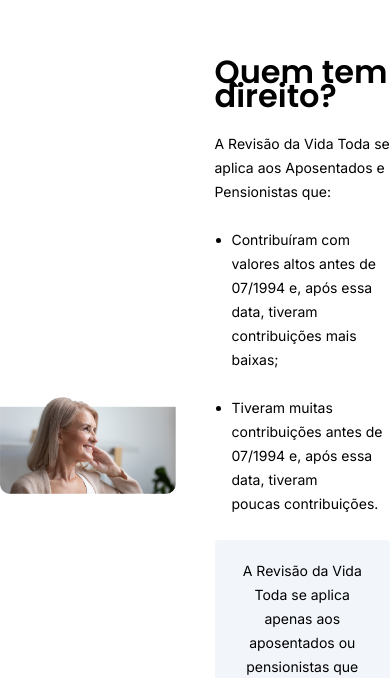
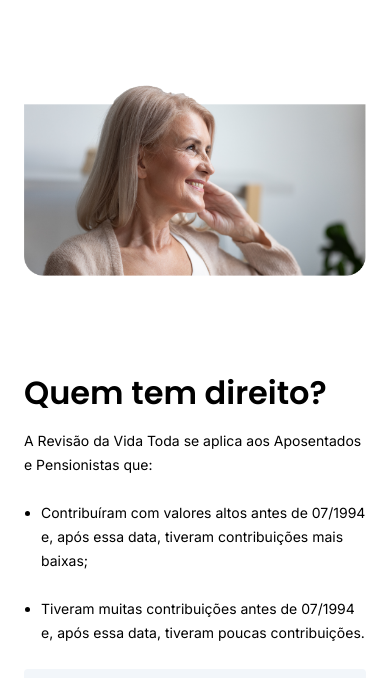
Before and after one commit to iliampav/glomb-website, a Next.js app: page /aposentadoria in a window 390 px wide. Shown: the part 1726-2404 px from the top of the page. Built offline with nearby package versions, Linux system fonts and the light colour scheme.

Commit message:
made responsive changes and remove extra css

```diff
--- a/src/components/atons/blueButton/styles.module.scss
+++ b/src/components/atons/blueButton/styles.module.scss
@@ -19,10 +19,6 @@
     }
 }
 
-@media (max-width: 992px) {
-
-}
-
 @media (max-width: 768px) {
     .buttonContainer {
         width: 100%;
--- a/src/components/formsTitles/styles.module.scss
+++ b/src/components/formsTitles/styles.module.scss
@@ -82,10 +82,6 @@
     }
 }
 
-@media (max-width: 1200px) {
-
-}
-
 @media (max-width: 992px) {
     .formsTopics {
         flex-wrap: wrap;
--- a/src/components/insideTopics/index.tsx
+++ b/src/components/insideTopics/index.tsx
@@ -31,7 +31,7 @@ export default function InsideTopics(props: insideTopicsInterface) {
                         width={560}
                     />
                 </div>
-                <div>
+                <div className={styles.textBoxContainer}>
                     <h2>{title}</h2>
                     <p>{text}</p>
                     {
--- a/src/components/insideTopics/styles.module.scss
+++ b/src/components/insideTopics/styles.module.scss
@@ -59,18 +59,32 @@
     flex-direction: row-reverse;
 }
 
-@media (max-width: 1200px) {
-
-}
-
 @media (max-width: 992px) {
-
+    .insideTopicsMainBox {
+        .textBoxContainer {
+            width: 52%;
+        }
+    }
 }
 
 @media (max-width: 768px) {
+    .insideTopicsMainBox {
+        flex-direction: column;
+        padding: 24px;
 
+        >div, .textBoxContainer{
+            width: 100%;
+            margin-top: 40px;
+        }
+    }
 }
 
-@media (max-width: 576px) {
-
+@media (max-width: 351px) {
+    .insideTopicsMainBox {
+        >div {
+            h2 {
+                font-size: 26px;
+            }
+        }
+    }
 }
--- a/src/components/staticBanner/styles.module.scss
+++ b/src/components/staticBanner/styles.module.scss
@@ -55,10 +55,6 @@
             object-fit: contain;
         }
     }
-}
-
-@media (max-width: 1200px) {
-
 }
 
 @media (max-width: 992px) {
```
